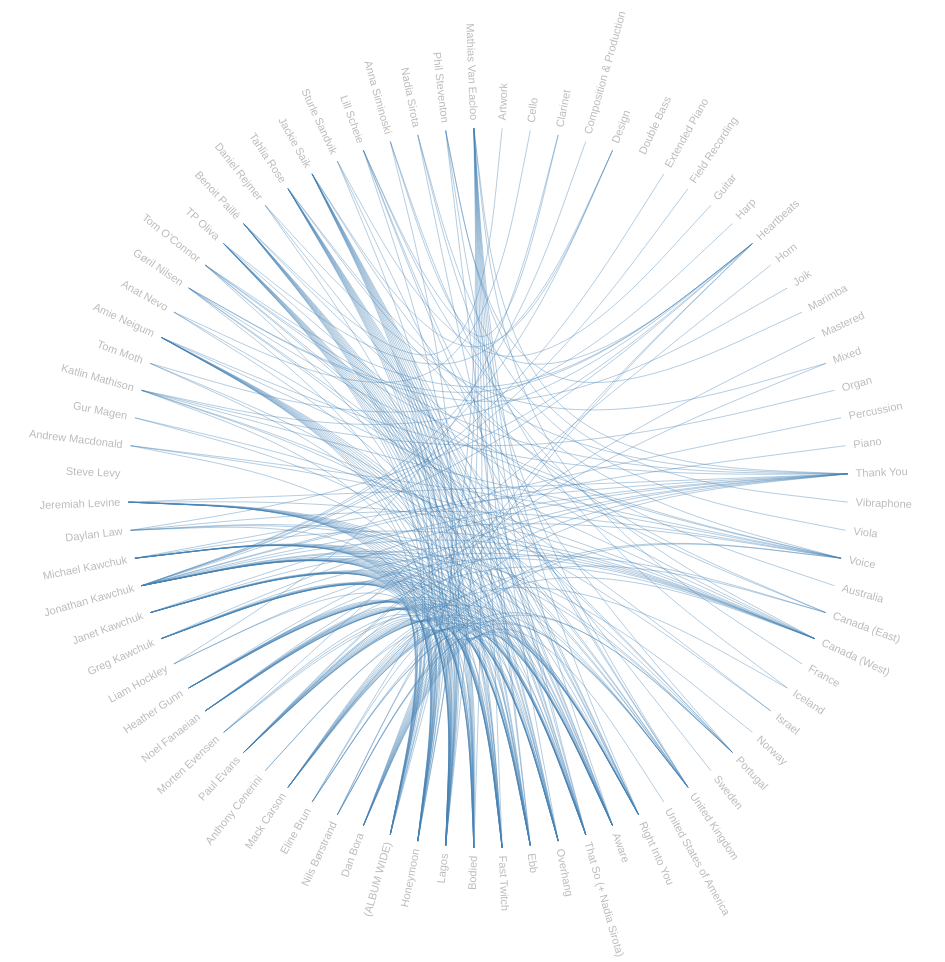
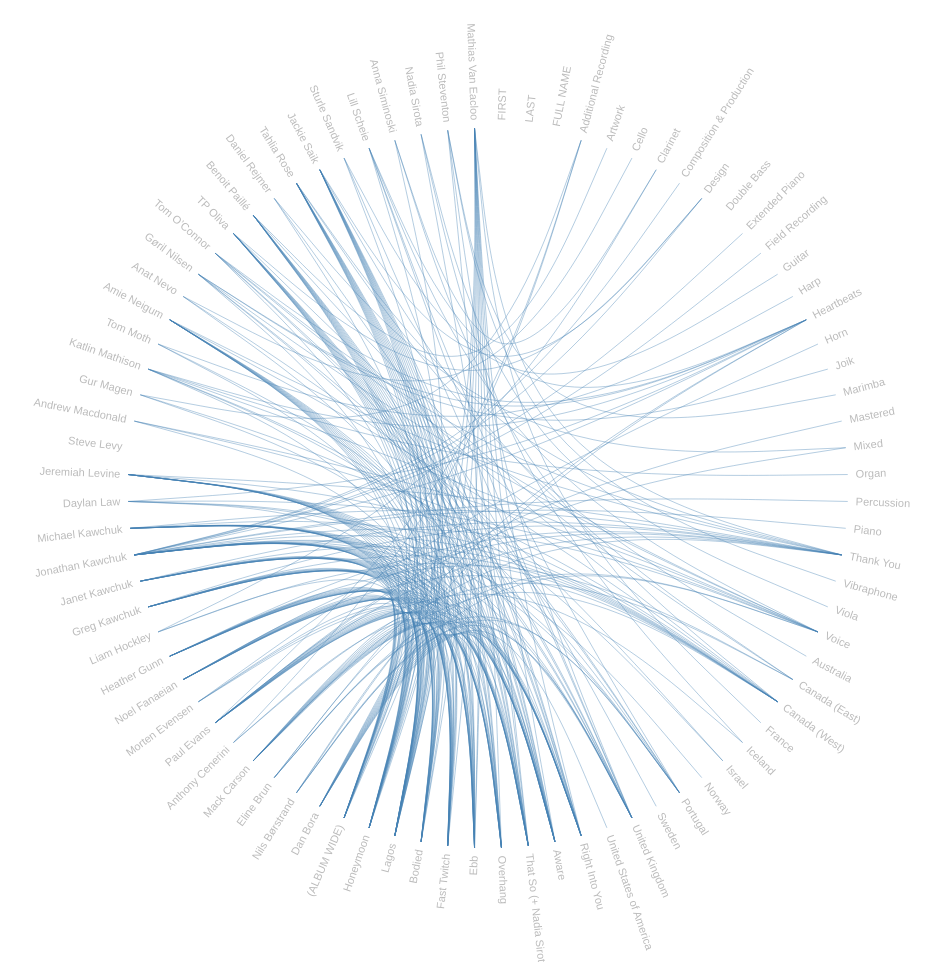
Before and after one commit to watts1/Viz, a plain HTML site: page index.html in a window 1280 px wide. Shown: the top 962 px of the page, without its empty margins (0-945 px from the left). Drawn offline with nearby package versions, Linux system fonts and the light colour scheme.

Commit message:
column length

```diff
--- a/index.html
+++ b/index.html
@@ -180,7 +180,7 @@ function packageImports(nodes) {
 function creditsToClasses( credits){
  var classArray = [];
 
- for( var column =4; column < credits.columns.length; column++){
+ for( var column =0; column < credits.columns.length; column++){
 	 var classObj = {};
 	 classObj.name =  credits.columns[column];
 	 classObj.size = 1;
@@ -194,7 +194,7 @@ function creditsToClasses( credits){
 	classObj.imports=[];
 
 	var size =1;
-	for( var column = 3; column < credits.columns.length;column++){
+	for( var column = 0; column < credits.columns.length;column++){
 		if( contributor[credits.columns[column]]==1){
 			classObj.imports.push(credits.columns[column]) ;
 			size++;
```
